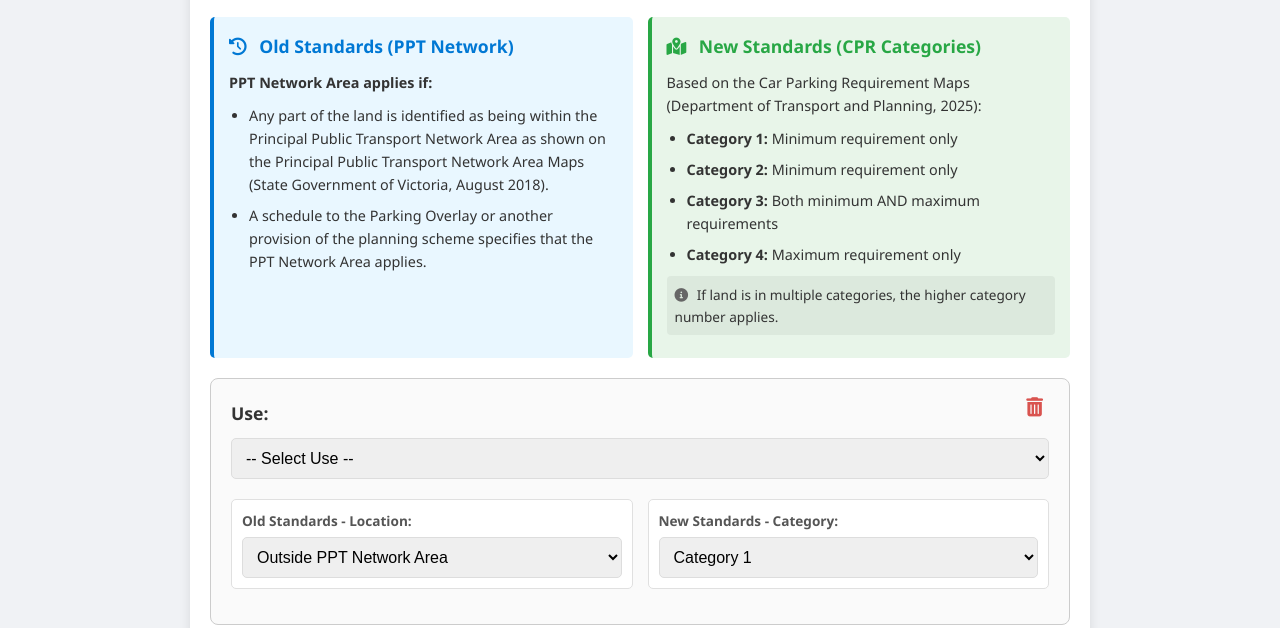
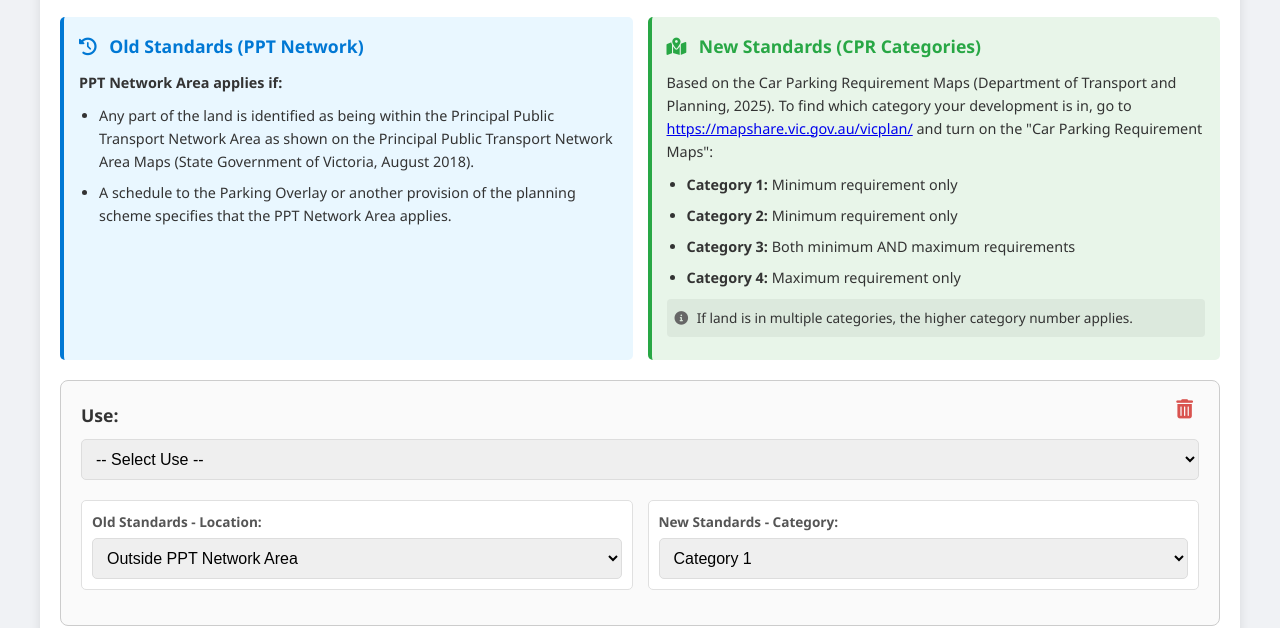
Before and after one commit to lachlandurra/CarParkingCalc, a plain HTML site: page index.html in a window 1280 px wide. Shown: the part 200-828 px from the top of the page. Drawn offline with nearby package versions, Linux system fonts and the light colour scheme.

Commit message:
widening paeg and adding vicplan map description

```diff
--- a/index.html
+++ b/index.html
@@ -26,7 +26,7 @@
 
       <div class="info-box info-box-new">
         <h3><i class="fas fa-map-marked-alt"></i> New Standards (CPR Categories)</h3>
-        <p>Based on the Car Parking Requirement Maps (Department of Transport and Planning, 2025):</p>
+        <p>Based on the Car Parking Requirement Maps (Department of Transport and Planning, 2025). To find which category your development is in, go to <a href="https://mapshare.vic.gov.au/vicplan/" target="_blank" rel="noopener">https://mapshare.vic.gov.au/vicplan/</a> and turn on the "Car Parking Requirement Maps":</p>
         <ul>
           <li><strong>Category 1:</strong> Minimum requirement only</li>
           <li><strong>Category 2:</strong> Minimum requirement only</li>
--- a/styles.css
+++ b/styles.css
@@ -14,7 +14,7 @@ body {
 }
 
 .container {
-  max-width: 900px;
+  max-width: 1200px;
   margin: 50px auto;
   padding: 20px;
   background-color: #fff;
```
